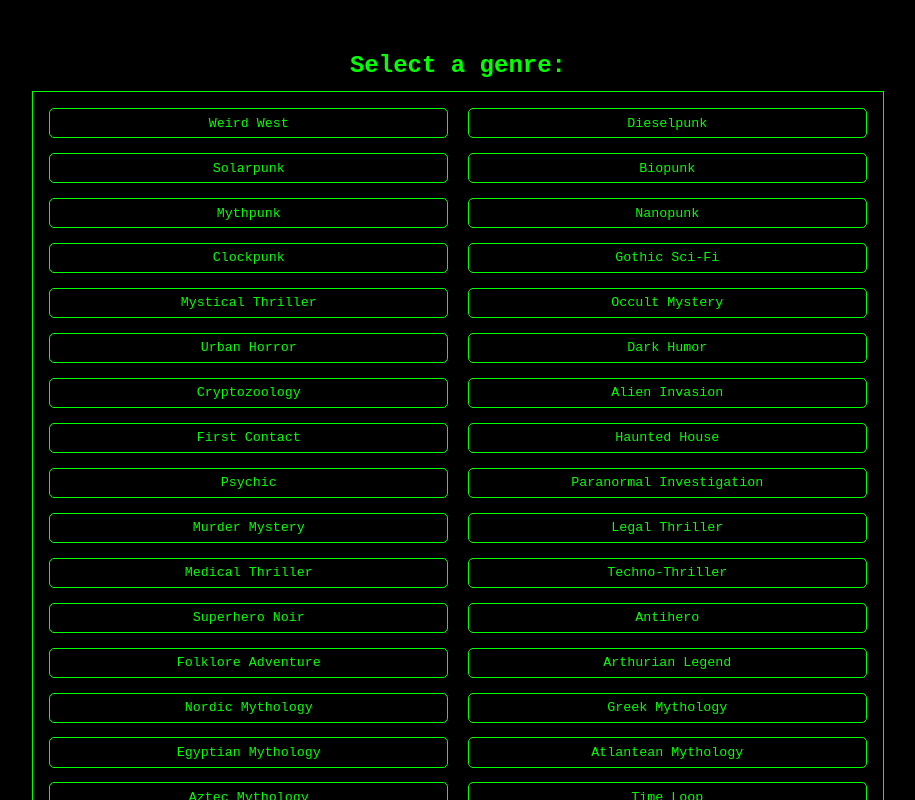
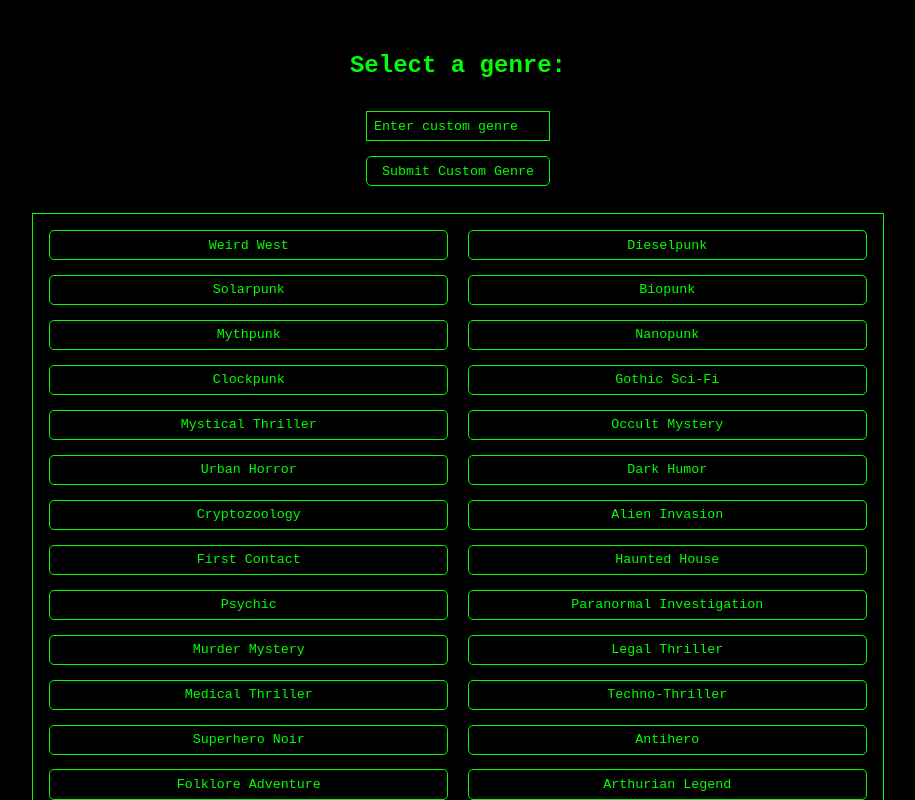
Before and after one commit to TomMannion/ai-text-adventure, a React (Create React App) app: page / in a window 1280 px wide. Both pictures are taken after typing "Sample" into the empty fields and a click on the button "Submit". Shown: the top 800 px of the page, without its empty margins (182-1097 px from the left). Built offline with nearby package versions, Linux system fonts and the light colour scheme.

Commit message:
improved image prompt to create more consistent images

```diff
--- a/src/components/GameOutput.tsx
+++ b/src/components/GameOutput.tsx
@@ -26,7 +26,7 @@ const GameOutput: React.FC<GameOutputProps> = ({ output, genre, turnCount, isLoa
     if (bottomRef.current) {
       bottomRef.current.scrollIntoView({ behavior: 'smooth' }); // Scroll to the bottom element smoothly
     }
-  }, [output]); // Run the effect whenever the output prop changes
+  }, [output, isLoading]); // Add isLoading dependency to the effect
 
   console.log('GameOutput output:', output);
   return (
@@ -48,8 +48,8 @@ const GameOutput: React.FC<GameOutputProps> = ({ output, genre, turnCount, isLoa
           </div>
         ))}
       </div>
+      <LoadingOverlay show={isLoading} />
       <div ref={bottomRef}></div> {/* Add the bottom element with the ref */}
-      <LoadingOverlay show={isLoading} />
     </div>
   );
 };
--- a/src/components/GenreSelection.css
+++ b/src/components/GenreSelection.css
@@ -31,3 +31,31 @@ button:hover {
   background-color: lime;
   color: black;
 }
+
+.custom-genre-input {
+  display: flex;
+  flex-direction: column;
+  align-items: flex-start;
+  gap: 0.5em;
+  margin-top: 20px;
+  margin-bottom: 20px;
+}
+
+input[type="text"] {
+  background-color: black;
+  color: lime;
+  border: 1px solid lime;
+  padding: 0.5em;
+  font-family: 'Courier New', Courier, monospace;
+  width: 100%;
+  box-sizing: border-box;
+  margin-bottom: 0.5em;
+}
+
+input[type="text"]::placeholder {
+  color: lime;
+}
+
+.custom-genre-input button {
+  width: 100%;
+}
--- a/src/components/GenreSelection.tsx
+++ b/src/components/GenreSelection.tsx
@@ -1,4 +1,4 @@
-import React, { useContext } from 'react';
+import React, { useContext, useState } from 'react';
 import { AppContext } from '../AppContext';
 import './GenreSelection.css';
 
@@ -8,11 +8,30 @@ interface GenreSelectionProps {
 
 const GenreSelection: React.FC<GenreSelectionProps> = ({ genres }) => {
   const { state, setState } = useContext(AppContext);
+  const [customGenre, setCustomGenre] = useState<string>('');
 
+  const handleCustomGenreChange = (event: React.ChangeEvent<HTMLInputElement>) => {
+    setCustomGenre(event.target.value);
+  };
+
+  const handleCustomGenreSubmit = () => {
+    if (customGenre.trim()) {
+      setState({ ...state, chosenGenre: customGenre, gameState: 'characterSelection' });
+    }
+  };
 
   return (
     <>
       <h2>Select a genre:</h2>
+      <div className="custom-genre-input">
+        <input
+          type="text"
+          placeholder="Enter custom genre"
+          value={customGenre}
+          onChange={handleCustomGenreChange}
+        />
+        <button onClick={handleCustomGenreSubmit}>Submit Custom Genre</button>
+      </div>
       <div className="genre-selection-container">
         {genres.map((genre, index) => (
           <button
@@ -20,7 +39,6 @@ const GenreSelection: React.FC<GenreSelectionProps> = ({ genres }) => {
             onClick={() => {
               setState({ ...state, chosenGenre: genre, gameState: 'characterSelection' });
             }}
-            style={{ marginRight: index % 2 === 0 ? '0.5em' : '0', marginBottom: '0.5em' }}
           >
             {genre}
           </button>
--- a/src/dallE.ts
+++ b/src/dallE.ts
@@ -21,8 +21,12 @@ const dallERequest = async (chosenGenre: string, chosenCharacter: string, charac
   Ensure the character portrait matches the environment they will be set in based on the genre provided.
   `;
 
+  const prompt2 = `
+  High-Res pixel art of a ${characterGender} character from the genre ${chosenGenre} as a profile picture. close up of the face. the character has ${characterFacialFeatures.join(', ')}.
+  `
+
   const body = {
-    prompt: prompt,
+    prompt: prompt2,
     n: 1,
     size: "256x256",
   };
--- a/src/utils/lenientJsonParse.ts
+++ b/src/utils/lenientJsonParse.ts
@@ -1,15 +1,13 @@
 const lenientJsonParse = (json: string, error: string): any => {
   let fixedJson = json;
-
-  // Remove newlines and backslashes
-  fixedJson = fixedJson
-    .replace(/\\n/g, '')
-    .replace(/\\/g, '');
 
   if (error.includes("Expected double-quoted property name")) {
     // Add double quotes around property names only if they don't have them
     fixedJson = fixedJson.replace(/(\s*{?\s*)(?<!")(\w+)(?!")(\s*:)/g, '$1"$2"$4');
   }
+
+  // Remove trailing commas before closing braces or brackets
+  fixedJson = fixedJson.replace(/,\s*(}|])/g, '$1');
 
   // Add other fixes based on the error message here
 
```
